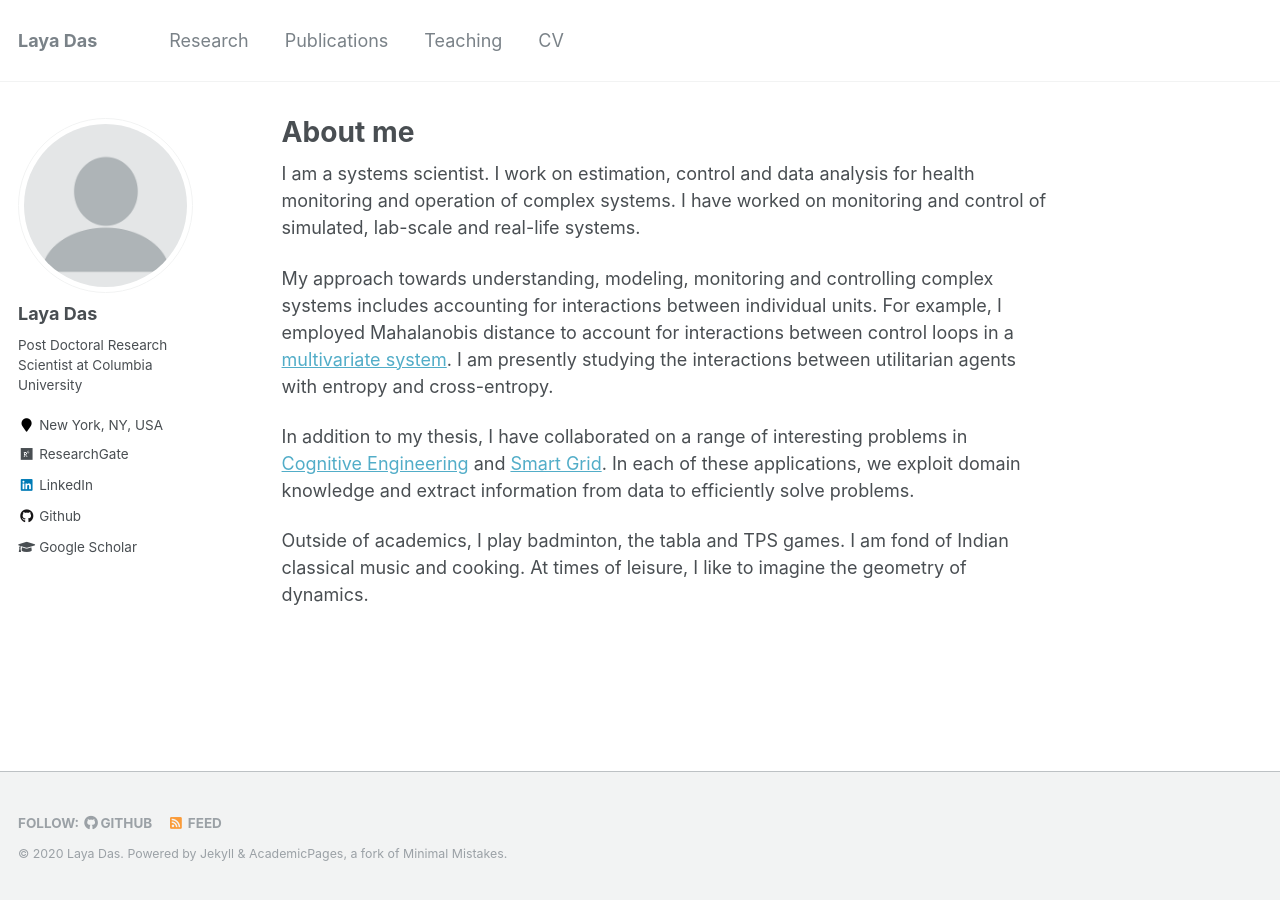
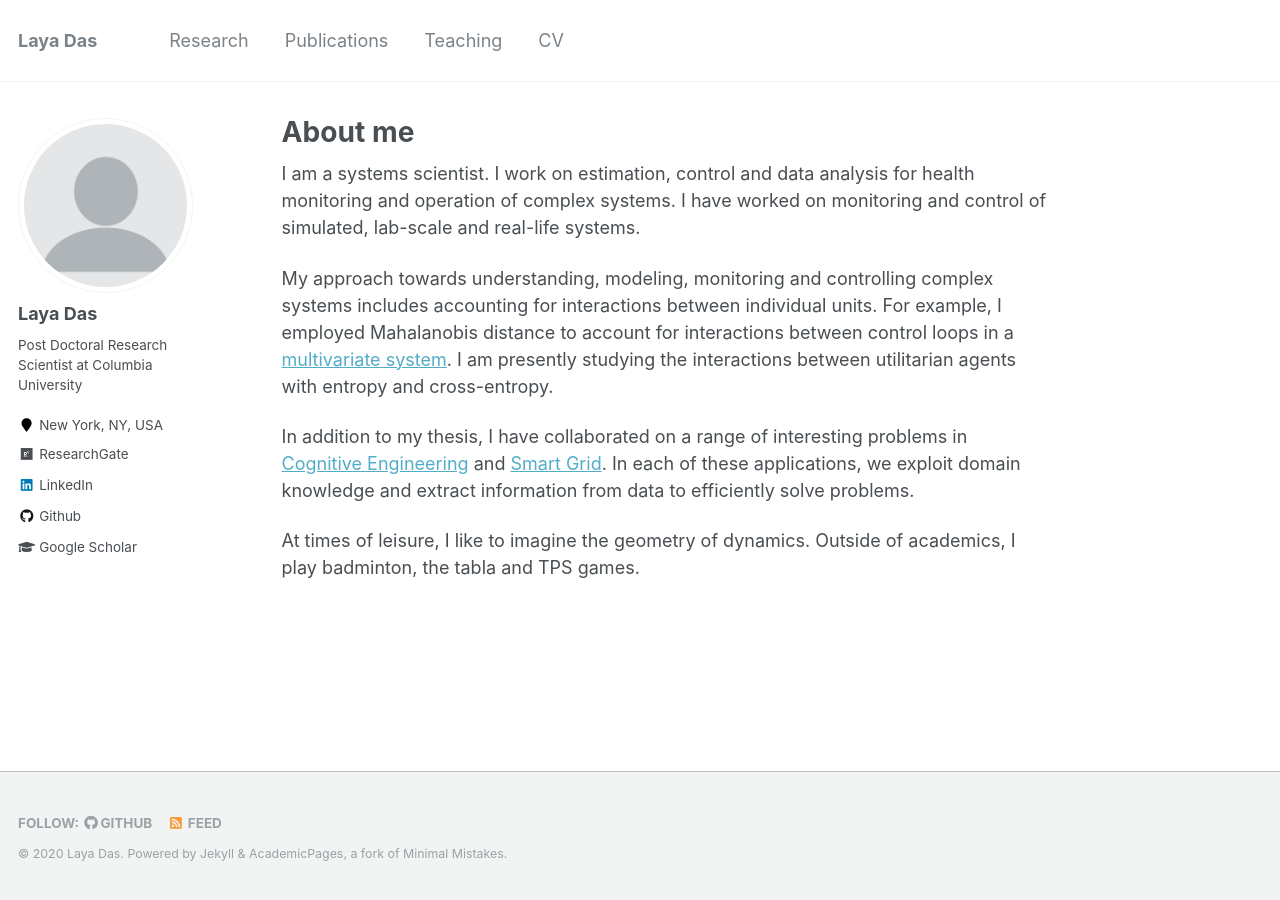
Before and after one commit to layadas/layadas.github.io, a Jekyll site: the page built from _pages/about.md, in a window 1280 px wide. Built offline with Jekyll 4.4.1, drawn with Linux system fonts in a browser that asks for light colours.

Commit message:
Update about.md

```diff
--- a/_pages/about.md
+++ b/_pages/about.md
@@ -19,4 +19,4 @@ In addition to my thesis, I have collaborated on a range of interesting problems
 [Smart Grid](https://doi.org/10.1016/j.apenergy.2019.113966).
 In each of these applications, we exploit domain knowledge and extract information from data to efficiently solve problems.
 
-Outside of academics, I play badminton, the tabla and TPS games. I am fond of Indian classical music and cooking. At times of leisure, I like to imagine the geometry of dynamics.
+At times of leisure, I like to imagine the geometry of dynamics. Outside of academics, I play badminton, the tabla and TPS games.
```
